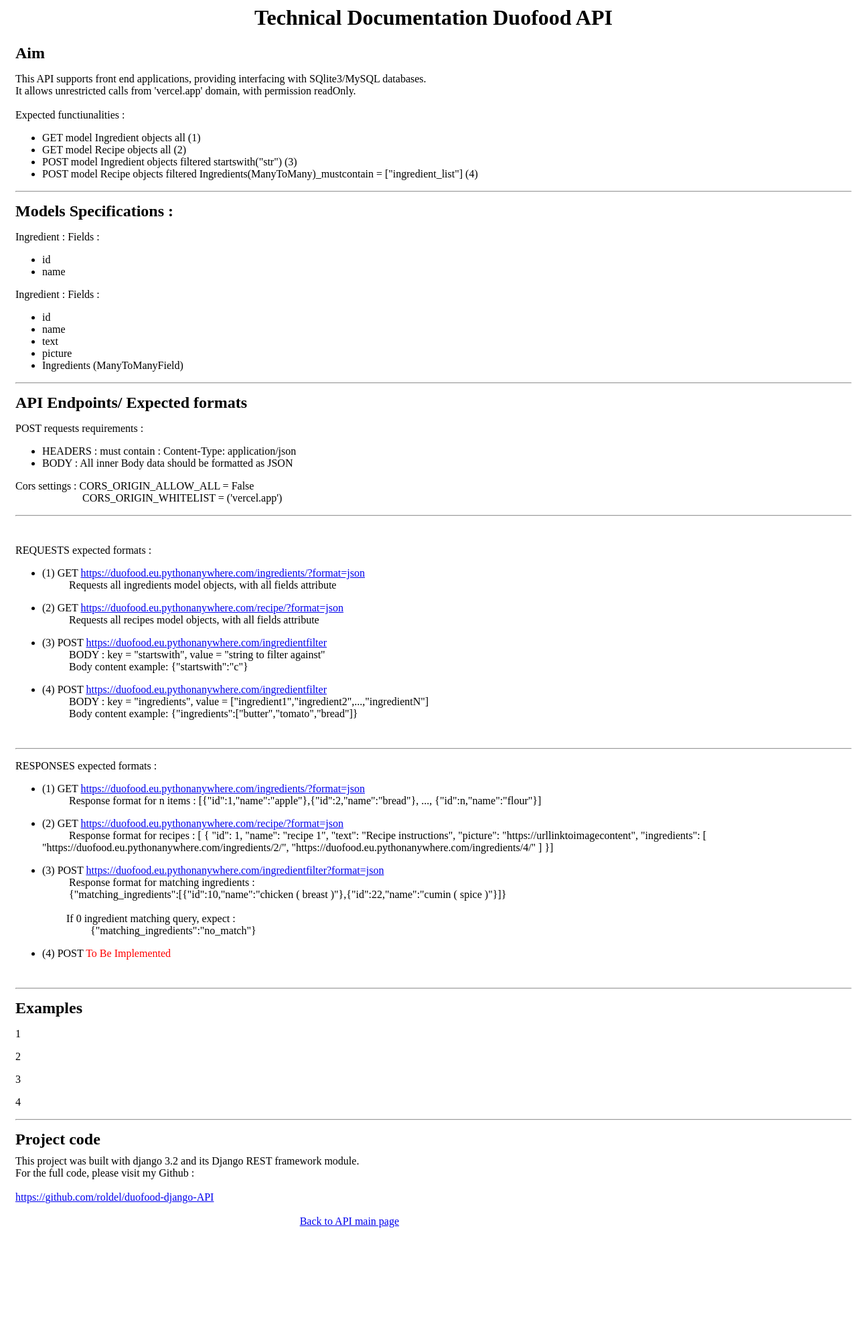
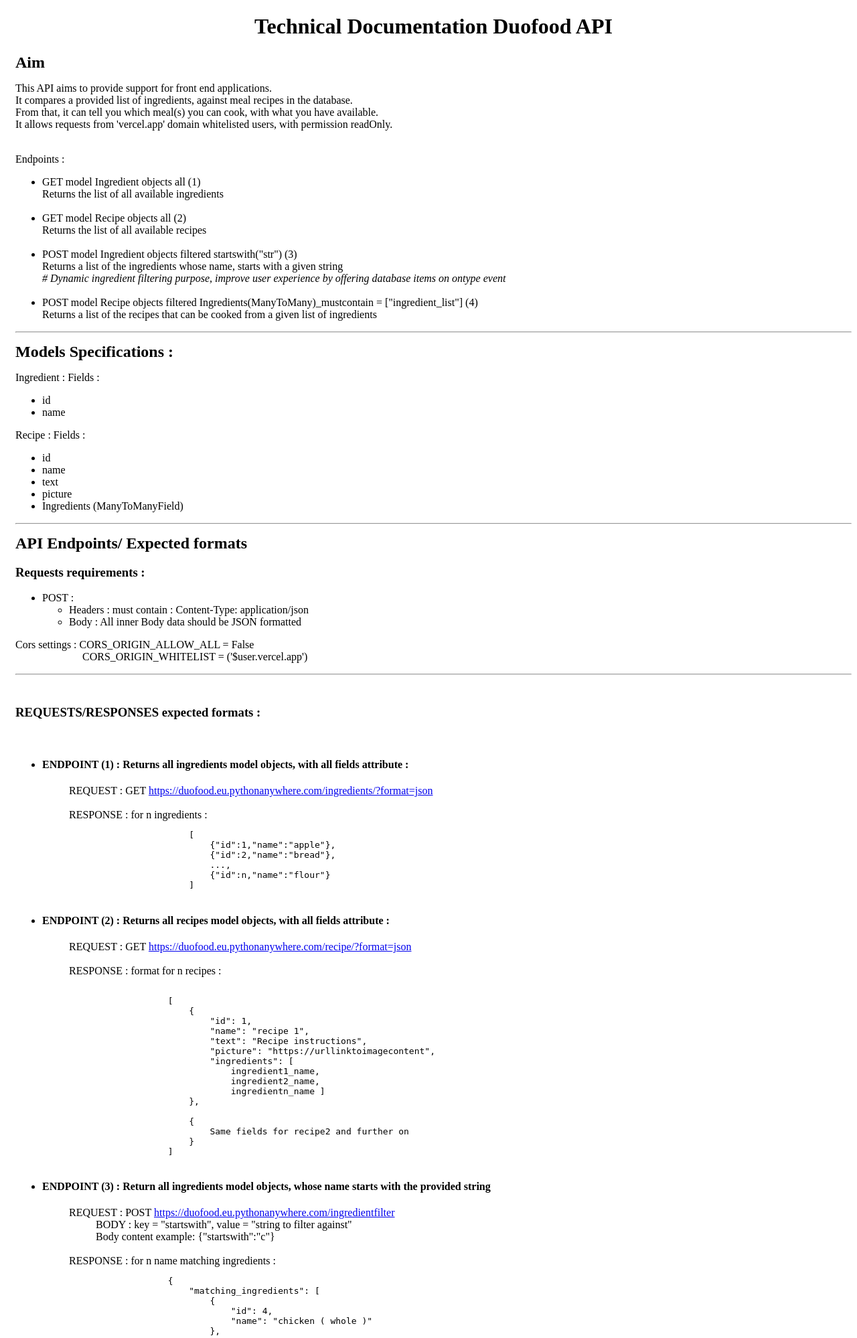
Before and after one commit to roldel/duofood-django-API, a Django app: page /techdoc in a window 1280 px wide. Shown: the top 1998 px of the page at 67% size. Before the commit the page ends 1833 px from the top, so only its background shows below. Run offline with Django 3.2, Linux system fonts and the light colour scheme.

Commit message:
UPDATE template techdoc.html

```diff
--- a/API/templates/API/techdoc.html
+++ b/API/templates/API/techdoc.html
@@ -1,5 +1,18 @@
+<!DOCTYPE html>
+<!--[if lt IE 7]>      <html class="no-js lt-ie9 lt-ie8 lt-ie7"> <![endif]-->
+<!--[if IE 7]>         <html class="no-js lt-ie9 lt-ie8"> <![endif]-->
+<!--[if IE 8]>         <html class="no-js lt-ie9"> <![endif]-->
+<!--[if gt IE 8]>      <html class="no-js"> <!--<![endif]-->
+<html>
+    <head>
+        <meta charset="utf-8">
+        <meta name="viewport" content="width=device-width, initial-scale=1.0">
+        <meta http-equiv="X-UA-Compatible" content="IE=edge">
+        <title>Duofood API documentation</title>
+        <meta name="description" content="">
+        <meta name="viewport" content="width=device-width, initial-scale=1">
+        <link rel="stylesheet" href="">
 
-<meta name="viewport" content="width=device-width, initial-scale=1.0">
         <style>
             .content {
             margin-left:15px;
@@ -7,24 +20,38 @@
             h2 {margin-top: 15px;
             margin-bottom: 10px;
             }
-
         </style>
 
+    </head>
+    <body>
+        <!--[if lt IE 7]>
+            <p class="browsehappy">You are using an <strong>outdated</strong> browser. Please <a href="#">upgrade your browser</a> to improve your experience.</p>
+        <![endif]-->
         <div class="content">
 
             <h1 style="text-align:center;"> Technical Documentation Duofood API </h1>
 
             <h2>Aim</h2>
 
-<p>This API supports front end applications, providing interfacing with SQlite3/MySQL databases. <br>
-It allows unrestricted calls from 'vercel.app' domain, with permission readOnly.<br>
+            <p>This API aims to provide support for front end applications.<br>
+            It compares a provided list of ingredients, against meal recipes in the database.<br>
+            From that, it can tell you which meal(s) you can cook, with what you have available.<br>
+            It allows requests from 'vercel.app' domain whitelisted users, with permission readOnly.</p>
             <br>
-Expected functiunalities : <br>
+            Endpoints : <br>
             <ul>
                 <li>GET model Ingredient objects all (1)</li>
+                <div>Returns the list of all available ingredients</div>
+                <br>
                 <li>GET model Recipe objects all (2)</li>
+                <div>Returns the list of all available recipes</div>
+                <br>
                 <li>POST model Ingredient objects filtered startswith("str") (3)</li>
+                <div>Returns a list of the ingredients whose name, starts with a given string<br>
+                <i># Dynamic ingredient filtering purpose, improve user experience by offering database items on ontype event</i></div>
+                <br>
                 <li>POST model Recipe objects filtered Ingredients(ManyToMany)_mustcontain = ["ingredient_list"] (4)</li>
+                <div>Returns a list of the recipes that can be cooked from a given list of ingredients</div>
             </ul>
             <hr>
             <h2>Models Specifications :</h2>
@@ -35,7 +62,7 @@
                 </ul>
                 </p>
 
-<p>Ingredient : Fields : <ul>
+            <p>Recipe : Fields : <ul>
                 <li>id</li>
                 <li>name</li>
                 <li>text</li>
@@ -49,103 +76,153 @@
             <h2>API Endpoints/ Expected formats</h2>
 
 
-<p>POST requests requirements : <ul><li>HEADERS : must contain : Content-Type: application/json</li>
-                    <li>BODY : All inner Body data should be formatted as JSON</li>
-                    </ul></p>
+            <h3>Requests requirements : </h3>
+                <ul>
+                    <li>POST :</li>
+                        <ul>
+                            <li>Headers : must contain : Content-Type: application/json</li>
+                            <li>Body : All inner Body data should be JSON formatted</li>
+                        </ul>
+                </ul>
+
             <p> Cors settings : CORS_ORIGIN_ALLOW_ALL = False <br>
-&emsp; &emsp; &emsp; &emsp; &emsp; CORS_ORIGIN_WHITELIST = ('vercel.app')
+            &emsp; &emsp; &emsp; &emsp; &emsp; CORS_ORIGIN_WHITELIST = ('$user.vercel.app')
             </p>
-<hr><br>
+            <hr>
 
+            <br>
 
-<p>REQUESTS expected formats :
+            <h3>REQUESTS/RESPONSES expected formats : </h3>
+
+            <br>
             <ul>
                 <li>
-    <p>(1) GET <a href="https://duofood.eu.pythonanywhere.com/ingredients/?format=json">https://duofood.eu.pythonanywhere.com/ingredients/?format=json</a> <br>
-    &emsp; &emsp; Requests all ingredients model objects, with all fields attribute <br>
+                        <h4>ENDPOINT (1) : Returns all ingredients model objects, with all fields attribute :</h4>
+
+                        &emsp; &emsp; REQUEST : GET <a href="https://duofood.eu.pythonanywhere.com/ingredients/?format=json">https://duofood.eu.pythonanywhere.com/ingredients/?format=json</a>  <br>
+                        <br>
+                        &emsp; &emsp; RESPONSE : for n ingredients : <br>
+                        <pre>
+                            [
+                                {"id":1,"name":"apple"},
+                                {"id":2,"name":"bread"},
+                                ...,
+                                {"id":n,"name":"flour"}
+                            ]
+                            </pre>
+                </li>
+
 
 
                 <li>
-    <p>(2) GET <a href="https://duofood.eu.pythonanywhere.com/recipe/?format=json">https://duofood.eu.pythonanywhere.com/recipe/?format=json</a><br>
-    &emsp; &emsp; Requests all recipes model objects, with all fields attribute <br>
-    </p>
-    </li>
+                    <h4>ENDPOINT (2) : Returns all recipes model objects, with all fields attribute :</h4>
 
-    <li>
-    <p>(3) POST <a href="https://duofood.eu.pythonanywhere.com/ingredientfilter">https://duofood.eu.pythonanywhere.com/ingredientfilter</a><br>
-    &emsp; &emsp; BODY : key = "startswith", value = "string to filter against"<br>
-    &emsp; &emsp; Body content example: {"startswith":"c"}</p>
-    </li>
-
-    <li>
-    <p>(4) POST <a href="https://duofood.eu.pythonanywhere.com/recipefilter">https://duofood.eu.pythonanywhere.com/ingredientfilter</a><br>
-    &emsp; &emsp; BODY : key = "ingredients", value = ["ingredient1","ingredient2",...,"ingredientN"]<br>
-    &emsp; &emsp; Body content example: {"ingredients":["butter","tomato","bread"]}</p>
-    </li>
-</ul>
-</p>
+                    &emsp; &emsp; REQUEST : GET <a href="https://duofood.eu.pythonanywhere.com/recipe/?format=json">https://duofood.eu.pythonanywhere.com/recipe/?format=json</a><br>
                     <br>
-<hr>
-
-
-<p>RESPONSES expected formats :
-
-<ul>
-
-    <li>
-    <p>(1) GET <a href="https://duofood.eu.pythonanywhere.com/ingredients/?format=json">https://duofood.eu.pythonanywhere.com/ingredients/?format=json</a> <br>
-    &emsp; &emsp; Response format for n items : [{"id":1,"name":"apple"},{"id":2,"name":"bread"}, ..., {"id":n,"name":"flour"}]</p></li>
-
-
-    <li>
-    <p>(2) GET <a href="https://duofood.eu.pythonanywhere.com/recipe/?format=json">https://duofood.eu.pythonanywhere.com/recipe/?format=json</a><br>
-    &emsp; &emsp; Response format for recipes : [
+                    &emsp; &emsp; RESPONSE : format for n recipes  :<br><pre>
+                        [
                             {
                                 "id": 1,
                                 "name": "recipe 1",
                                 "text": "Recipe instructions",
                                 "picture": "https://urllinktoimagecontent",
                                 "ingredients": [
-                "https://duofood.eu.pythonanywhere.com/ingredients/2/",
-                "https://duofood.eu.pythonanywhere.com/ingredients/4/"
+                                    ingredient1_name,
+                                    ingredient2_name,
+                                    ingredientn_name ]
+                            },
+
+                            {
+                                Same fields for recipe2 and further on
+                            }
                         ]
-        }]</p>
+                        </pre>
                 </li>
-
-    <li>
-    <p>(3) POST <a href="https://duofood.eu.pythonanywhere.com/ingredientfilter?format=json">https://duofood.eu.pythonanywhere.com/ingredientfilter?format=json</a><br>
-    &emsp; &emsp; Response format for matching ingredients :<br>
-    &emsp; &emsp; {"matching_ingredients":[{"id":10,"name":"chicken ( breast )"},{"id":22,"name":"cumin ( spice )"}]} <br>
-    <br>
-    &emsp; &emsp;If 0 ingredient matching query, expect :<br>
-    &emsp; &emsp;&emsp; &emsp;{"matching_ingredients":"no_match"}
-    </p>
-    </li>
-
-    <li>
-    <p>(4) POST <span style="color:red">To Be Implemented</span></p>
-    </li>
-</ul>
-</p>
-<br>
-<hr>
 
 
 
-<h2>Examples</h2>
+                <li>
+                    <h4>ENDPOINT (3) : Return all ingredients model objects, whose name starts with the provided string</h4>
 
-<p>1</p>
-<p>2</p>
-<p>3</p>
-<p>4</p>
+                    &emsp; &emsp; REQUEST : POST <a href="https://duofood.eu.pythonanywhere.com/ingredientfilter">https://duofood.eu.pythonanywhere.com/ingredientfilter</a><br>
+                    &emsp; &emsp; &emsp; &emsp; BODY : key = "startswith", value = "string to filter against"<br>
+                    &emsp; &emsp; &emsp; &emsp; Body content example: {"startswith":"c"} <br>
+                    <br>
+                    &emsp; &emsp; RESPONSE : for n name matching ingredients : <br>
+                    <pre>
+                        {
+                            "matching_ingredients": [
+                                {
+                                    "id": 4,
+                                    "name": "chicken ( whole )"
+                                },
+                                ...,
+                                {
+                                    "id": 19,
+                                    "name": "cumin ( spice )"
+                                }
+                            ]
+                        }
+                    </pre>
+                    &emsp; &emsp;If no matching ingredient expect :
+                    &emsp; &emsp;&emsp; &emsp;<pre>
+                        {
+                            "matching_ingredients":"no_match"
+                        }
+                        </pre>
+                </li>
 
 
+
+                <li>
+                    <h4>ENDPOINT (4) : Return all recipes model objects, that can be cooked, with a provided list of ingredients</h4>
+
+                    &emsp; &emsp; REQUEST : POST <a href="https://duofood.eu.pythonanywhere.com/recipefilter">https://duofood.eu.pythonanywhere.com/recipefilter</a><br>
+                    &emsp; &emsp; &emsp; &emsp; BODY : key = "ingredients", value = ["ingredient1","ingredient2",...,"ingredientN"]<br>
+                    &emsp; &emsp; &emsp; &emsp; Body content example: {"ingredients":["butter","tomato","bread"]} <br>
+                    <br>
+                    &emsp; &emsp; RESPONSE : for n name matching recipes : <br>
+                    <pre>
+                        {
+                            "matching_recipes": [
+                                {
+                                    "id": 1,
+                                    "name": "Recipe name",
+                                    "text": "Recipe instructions",
+                                    "picture": "https://linktorecipepicture.com",
+                                    "ingredients": [
+                                        "ingredient1",
+                                        ...,
+                                        "ingredientn"
+                                    ]
+                                },
+                                {
+                                    Same fields for recipe2 and further on
+                                }
+                            ]
+                        }
+                    </pre>
+                    &emsp; &emsp;If no matching recipe expect :
+                    &emsp; &emsp;&emsp; &emsp;<pre>
+                        {
+                            "matching_recipes": "no_match"
+                        }
+                        </pre>
+                </li>
+
+            </ul>
+
+            <br>
+
             <hr>
+            <br>
 
             <h2>Project code</h2>
 
+            <br>
+
             This project was built with django 3.2 and its Django REST framework module. <br>
-For the full code, please visit my Github : <br>
+            For the full code, please visit the Github repo : <br>
             <br>
             <a href="https://github.com/roldel/duofood-django-API">https://github.com/roldel/duofood-django-API</a>
             <br>
@@ -155,3 +232,6 @@
             </div>
                 <br>
         </div>
+
+    </body>
+</html>
```
Lines whose indentation alone changed are shown as unchanged.
